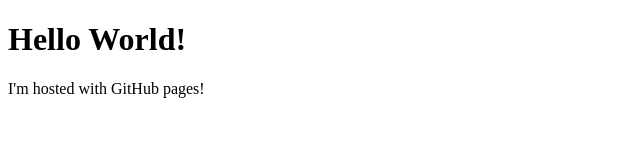
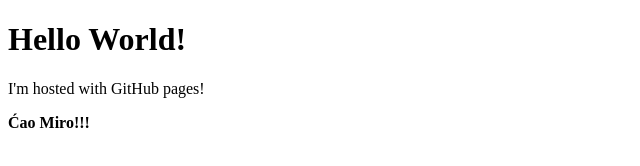
Before and after one commit to 186tsmmm/186tsmmm.github.io, a plain HTML site: page index.html in a window 1280 px wide. Shown: the full height of the page, 0-640 px from the left. Drawn offline with Linux system fonts and the light colour scheme.

Commit message:
Hello Mother!

```diff
--- a/index.html
+++ b/index.html
@@ -5,5 +5,6 @@
 	<body>
 		<h1>Hello World!</h1>
 		<p>I'm hosted with GitHub pages!</p>
+		<p><strong>Ćao Miro!!!</strong></p>
 	</body>
 	</html>
```
